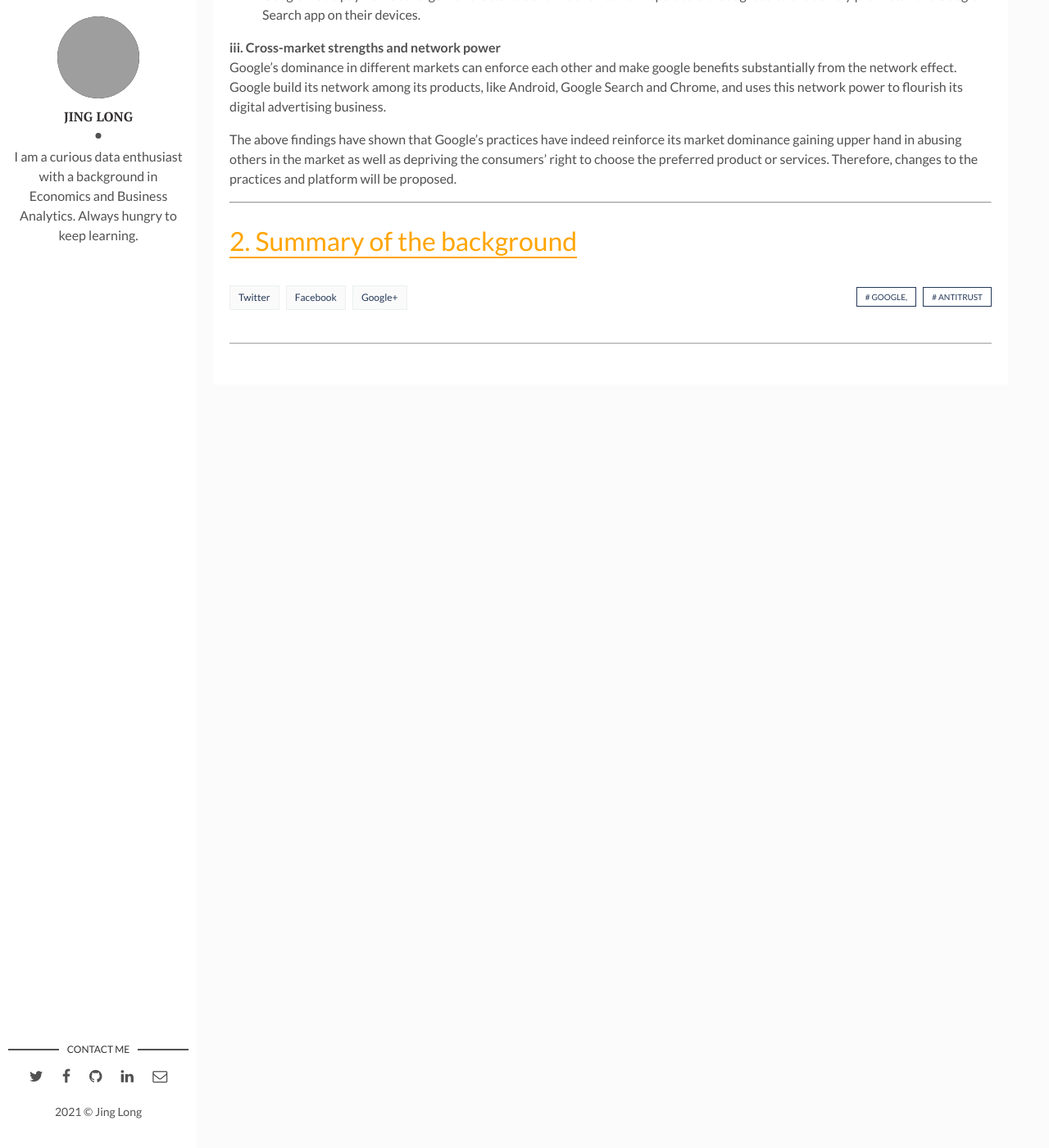
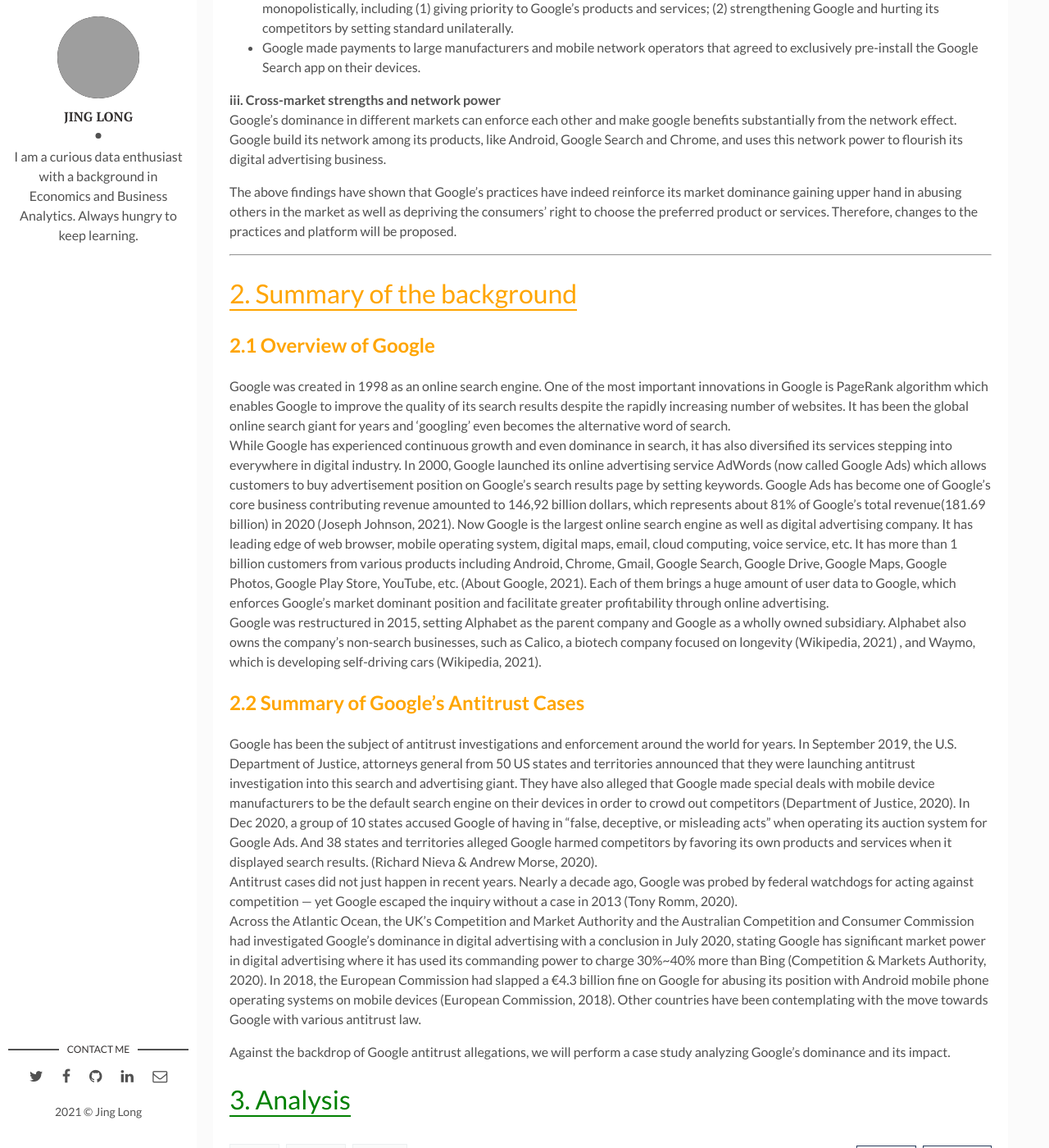
Before and after one commit to jing042323/jing-long, a Jekyll site: the page built from _posts/2021-10-16-google_antitrust.markdown, in a window 1280 px wide and 1400 px high, scrolled down 1554 px. Shown: the whole window at 82% size. Built offline with Jekyll 4.4.1, drawn with Linux system fonts in a browser that asks for light colours; comment, search, counter and statistics services are not loaded; before the commit the page ends 2043 px from its top, so only the background shows below that; some of the changed text lies outside the part shown; grey boxes are pictures that could not be loaded.

Commit message:
update antitrust

```diff
--- a/_posts/2021-10-16-google_antitrust.markdown
+++ b/_posts/2021-10-16-google_antitrust.markdown
@@ -17,6 +17,8 @@
 
 **1. Brief synopsis of our position and argument**
 **2. Summary of the background**
+- Overview of Google
+- Summary of Google’s Antitrust Cases
 **3. Analysis**
 **4. Proposal**
 
@@ -43,3 +45,19 @@
 ***
 
 # <span style="border-bottom:2px solid orange;color:orange">2. Summary of the background</span>
+
+## <span style="color:orange"> 2.1 Overview of Google </span>
+
+Google was created in 1998 as an online search engine. One of the most important innovations in Google is PageRank algorithm which enables Google to improve the quality of its search results despite the rapidly increasing number of websites. It has been the global online search giant for years and ‘googling’ even becomes the alternative word of search.
+While Google has experienced continuous growth and even dominance in search, it has also diversified its services stepping into everywhere in digital industry. In 2000, Google launched its online advertising service AdWords (now called Google Ads) which allows customers to buy advertisement position on Google’s search results page by setting keywords. Google Ads has become one of Google’s core business contributing revenue amounted to 146,92 billion dollars, which represents about 81% of Google’s total revenue(181.69 billion) in 2020 (Joseph Johnson, 2021). Now Google is the largest online search engine as well as digital advertising company. It has leading edge of web browser, mobile operating system, digital maps, email, cloud computing, voice service, etc. It has more than 1 billion customers from various products including Android, Chrome, Gmail, Google Search, Google Drive, Google Maps, Google Photos, Google Play Store, YouTube, etc. (About Google, 2021). Each of them brings a huge amount of user data to Google, which enforces Google’s market dominant position and facilitate greater profitability through online advertising.
+Google was restructured in 2015, setting Alphabet as the parent company and Google as a wholly owned subsidiary. Alphabet also owns the company's non-search businesses, such as Calico, a biotech company focused on longevity (Wikipedia, 2021) , and Waymo, which is developing self-driving cars (Wikipedia, 2021).
+
+## <span style="color:orange"> 2.2 Summary of Google’s Antitrust Cases </span>
+
+Google has been the subject of antitrust investigations and enforcement around the world for years. In September 2019, the U.S. Department of Justice, attorneys general from 50 US states and territories announced that they were launching antitrust investigation into this search and advertising giant. They have also alleged that Google made special deals with mobile device manufacturers to be the default search engine on their devices in order to crowd out competitors (Department of Justice, 2020). In Dec 2020, a group of 10 states accused Google of having in “false, deceptive, or misleading acts” when operating its auction system for Google Ads. And 38 states and territories alleged Google harmed competitors by favoring its own products and services when it displayed search results. (Richard Nieva & Andrew Morse, 2020).
+Antitrust cases did not just happen in recent years. Nearly a decade ago, Google was probed by federal watchdogs for acting against competition — yet Google escaped the inquiry without a case in 2013 (Tony Romm, 2020).
+Across the Atlantic Ocean, the UK's Competition and Market Authority and the Australian Competition and Consumer Commission had investigated Google's dominance in digital advertising with a conclusion in July 2020, stating Google has significant market power in digital advertising where it has used its commanding power to charge 30%~40% more than Bing (Competition & Markets Authority, 2020). In 2018, the European Commission had slapped a €4.3 billion fine on Google for abusing its position with Android mobile phone operating systems on mobile devices (European Commission, 2018). Other countries have been contemplating with the move towards Google with various antitrust law.
+
+Against the backdrop of Google antitrust allegations, we will perform a case study analyzing Google’s dominance and its impact.
+
+# <span style="border-bottom:2px solid green;color:green">3. Analysis</span>
```
